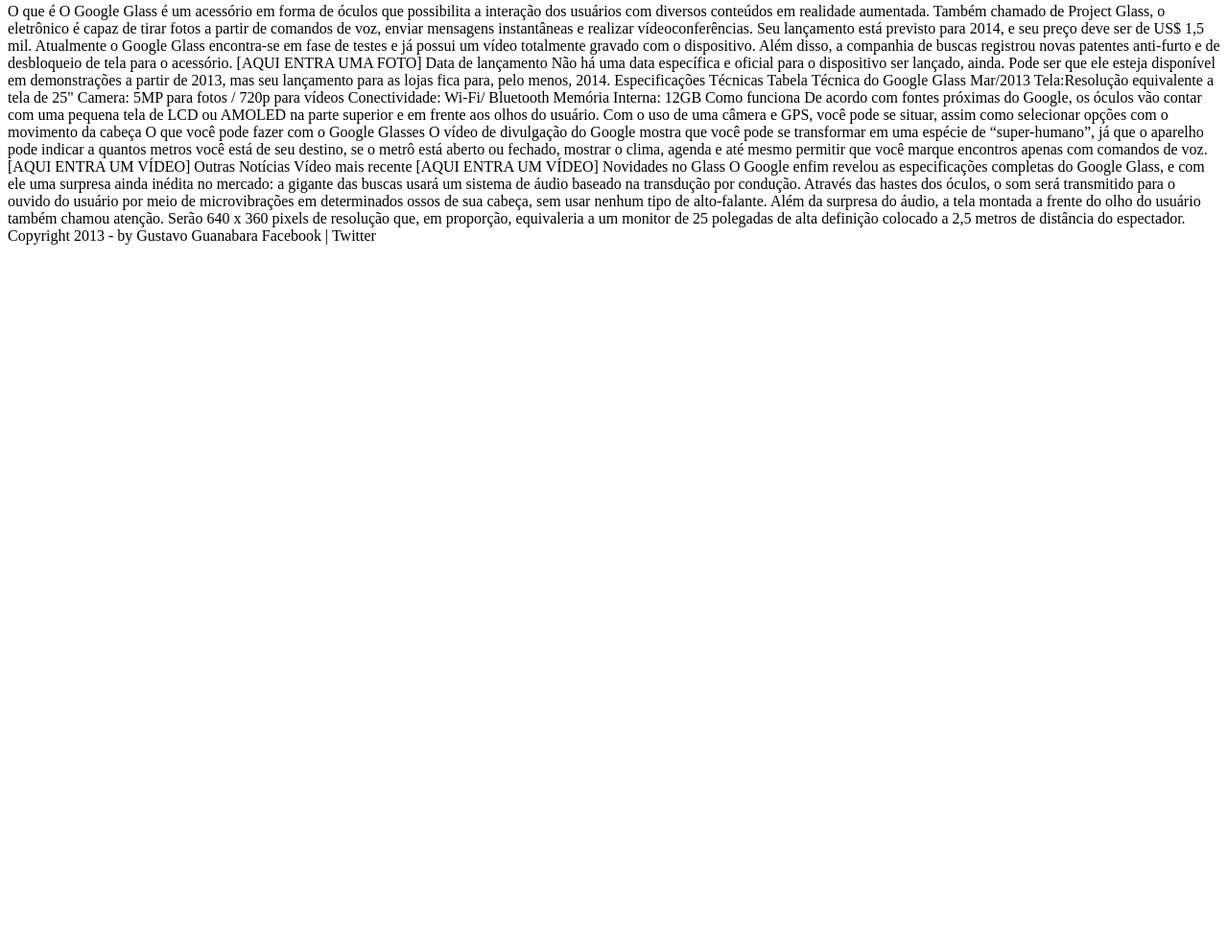
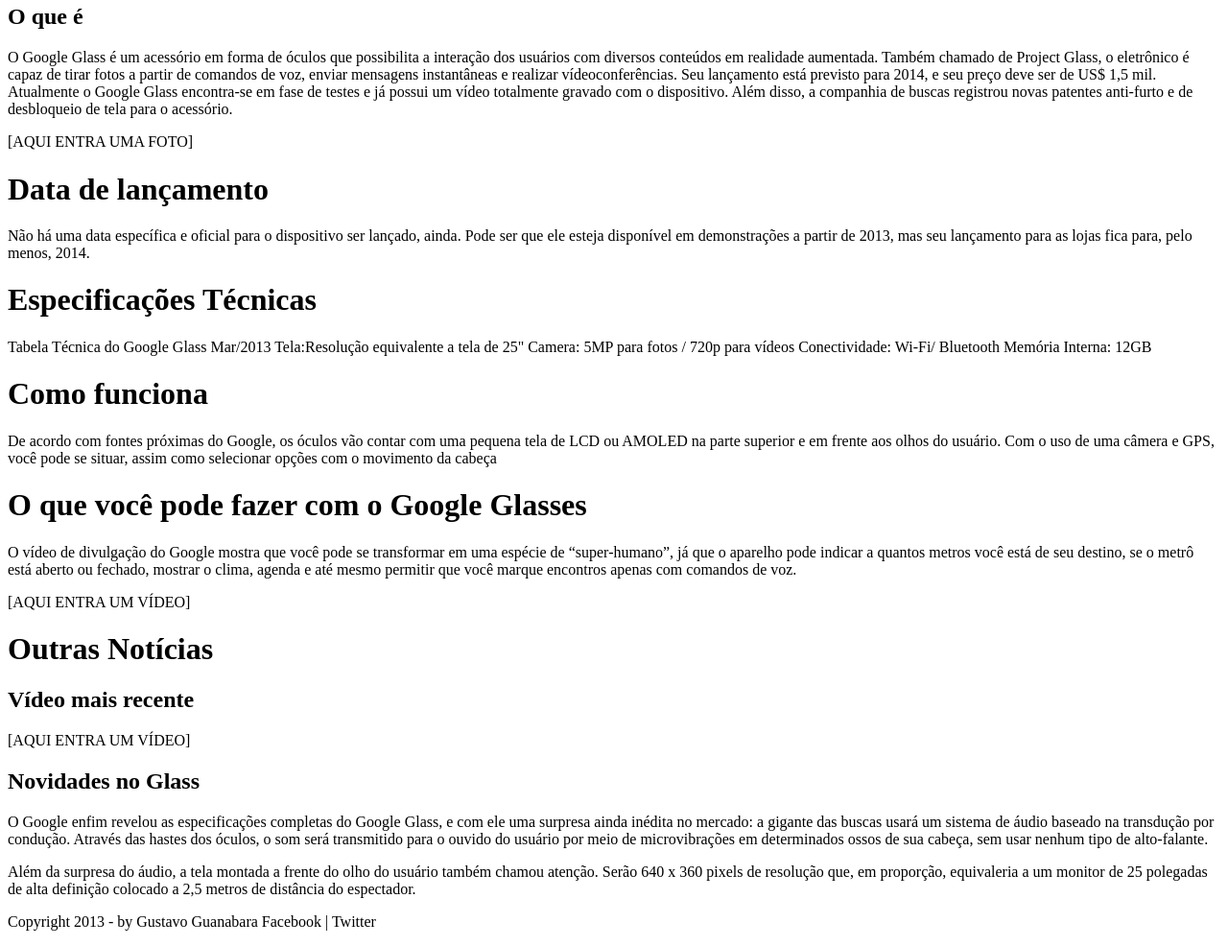
Before and after one commit to mathqs/project-glass, a plain HTML site: page _textos/index-txt.html in a window 1280 px wide. Shown: the part 487-1473 px from the top of the page at 96% size. Before the commit the page ends 800 px from the top, so only its background shows below. Drawn offline with Linux system fonts and the light colour scheme; files whose address does not match are found by name.

Commit message:
paragraphs

```diff
--- a/_textos/index-txt.html
+++ b/_textos/index-txt.html
@@ -30,15 +30,15 @@ Menu Principal
 <h3>Atualizado em 23/Abril/2013</h3>
 </hgroup>
 
-O que é
-O Google Glass é um acessório em forma de óculos que possibilita a interação dos usuários com diversos conteúdos em realidade aumentada. Também chamado de Project Glass, o eletrônico é capaz de tirar fotos a partir de comandos de voz, enviar mensagens instantâneas e realizar vídeoconferências. Seu lançamento está previsto para 2014, e seu preço deve ser de US$ 1,5 mil. Atualmente o Google Glass encontra-se em fase de testes e já possui um vídeo totalmente gravado com o dispositivo. Além disso, a companhia de buscas registrou novas patentes anti-furto e de desbloqueio de tela para o acessório.
+<h2>O que é</h2>
+<p>O Google Glass é um acessório em forma de óculos que possibilita a interação dos usuários com diversos conteúdos em realidade aumentada. Também chamado de Project Glass, o eletrônico é capaz de tirar fotos a partir de comandos de voz, enviar mensagens instantâneas e realizar vídeoconferências. Seu lançamento está previsto para 2014, e seu preço deve ser de US$ 1,5 mil. Atualmente o Google Glass encontra-se em fase de testes e já possui um vídeo totalmente gravado com o dispositivo. Além disso, a companhia de buscas registrou novas patentes anti-furto e de desbloqueio de tela para o acessório.</p>
 
 [AQUI ENTRA UMA FOTO]
 
-Data de lançamento
-Não há uma data específica e oficial para o dispositivo ser lançado, ainda. Pode ser que ele esteja disponível em demonstrações a partir de 2013, mas seu lançamento para as lojas fica para, pelo menos, 2014.
+<h1>Data de lançamento</h1>
+<hp>Não há uma data específica e oficial para o dispositivo ser lançado, ainda. Pode ser que ele esteja disponível em demonstrações a partir de 2013, mas seu lançamento para as lojas fica para, pelo menos, 2014.</hp>
 
-Especificações Técnicas
+<h1>Especificações Técnicas</h1>
 Tabela Técnica do Google Glass Mar/2013
 
 Tela:Resolução equivalente a tela de 25"
@@ -46,26 +46,26 @@ Camera: 5MP para fotos / 720p para vídeos
 Conectividade: Wi-Fi/ Bluetooth
 Memória Interna: 12GB
 
-Como funciona
-De acordo com fontes próximas do Google, os óculos vão contar com uma pequena tela de LCD ou AMOLED na parte superior e em frente aos olhos do usuário. Com o uso de uma câmera e GPS, você pode se situar, assim como selecionar opções com o movimento da cabeça
+<h1>Como funciona</h1>
+<p>De acordo com fontes próximas do Google, os óculos vão contar com uma pequena tela de LCD ou AMOLED na parte superior e em frente aos olhos do usuário. Com o uso de uma câmera e GPS, você pode se situar, assim como selecionar opções com o movimento da cabeça</p>
 
-O que você pode fazer com o Google Glasses
-O vídeo de divulgação do Google mostra que você pode se transformar em uma espécie de “super-humano”, já que o aparelho pode indicar a quantos metros você está de seu destino, se o metrô está aberto ou fechado, mostrar o clima, agenda e até mesmo permitir que você marque encontros apenas com comandos de voz.
+<h1>O que você pode fazer com o Google Glasses</h1>
+<p>O vídeo de divulgação do Google mostra que você pode se transformar em uma espécie de “super-humano”, já que o aparelho pode indicar a quantos metros você está de seu destino, se o metrô está aberto ou fechado, mostrar o clima, agenda e até mesmo permitir que você marque encontros apenas com comandos de voz.</p>
 
 [AQUI ENTRA UM VÍDEO]
 
-Outras Notícias
-Vídeo mais recente
+<h1>Outras Notícias</h1>
+<h2>Vídeo mais recente</h2>
 
 [AQUI ENTRA UM VÍDEO]
 
-Novidades no Glass
-O Google enfim revelou as especificações completas do Google Glass, e com ele uma surpresa ainda inédita no mercado: a gigante das buscas usará um sistema de áudio baseado na transdução por condução. Através das hastes dos óculos, o som será transmitido para o ouvido do usuário por meio de microvibrações em determinados ossos de sua cabeça, sem usar nenhum tipo de alto-falante.
+<h2>Novidades no Glass</h2>
+<p>O Google enfim revelou as especificações completas do Google Glass, e com ele uma surpresa ainda inédita no mercado: a gigante das buscas usará um sistema de áudio baseado na transdução por condução. Através das hastes dos óculos, o som será transmitido para o ouvido do usuário por meio de microvibrações em determinados ossos de sua cabeça, sem usar nenhum tipo de alto-falante.</p>
 
-Além da surpresa do áudio, a tela montada a frente do olho do usuário também chamou atenção. Serão 640 x 360 pixels de resolução que, em proporção, equivaleria a um monitor de 25 polegadas de alta definição colocado a 2,5 metros de distância do espectador.
+<p>Além da surpresa do áudio, a tela montada a frente do olho do usuário também chamou atenção. Serão 640 x 360 pixels de resolução que, em proporção, equivaleria a um monitor de 25 polegadas de alta definição colocado a 2,5 metros de distância do espectador.</p>
 
-Copyright 2013 - by Gustavo Guanabara
-Facebook | Twitter
+<p>Copyright 2013 - by Gustavo Guanabara
+Facebook | Twitter</p>
 </div>
 </body>
 </html>
```
